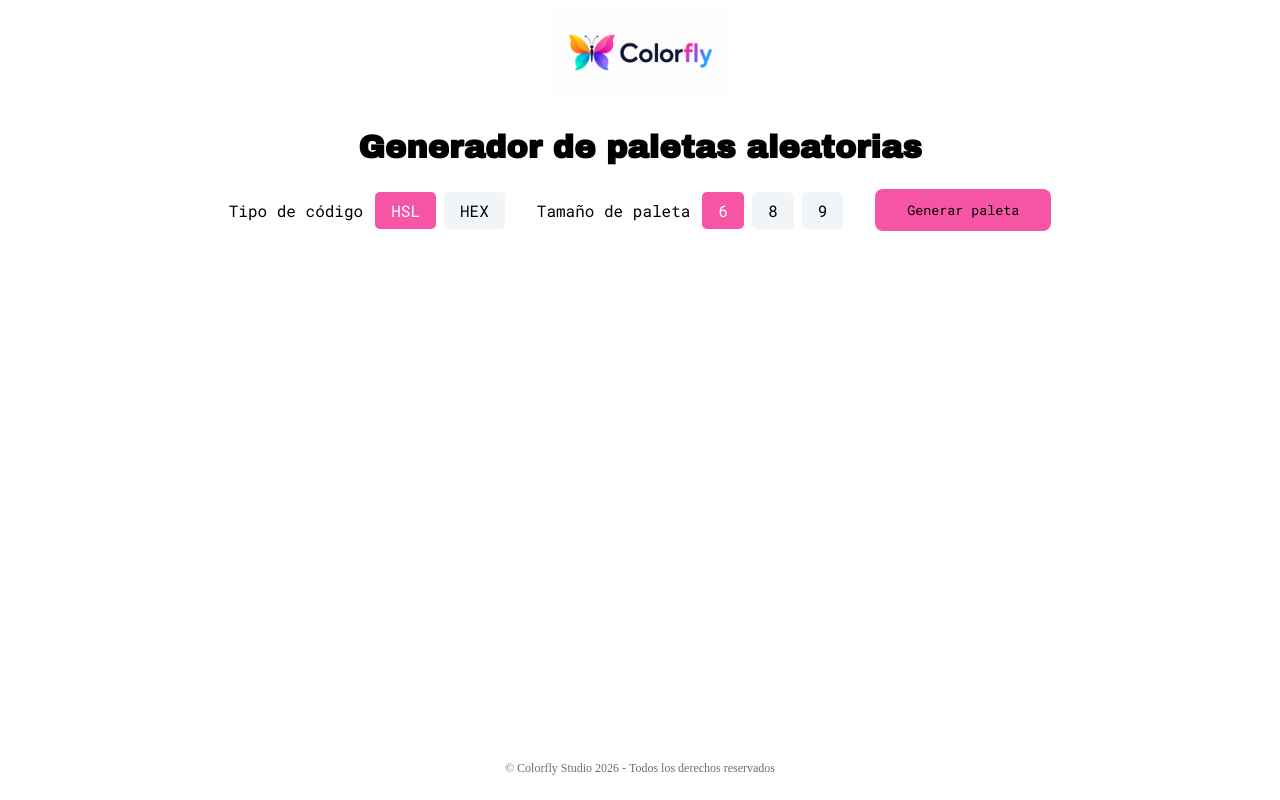
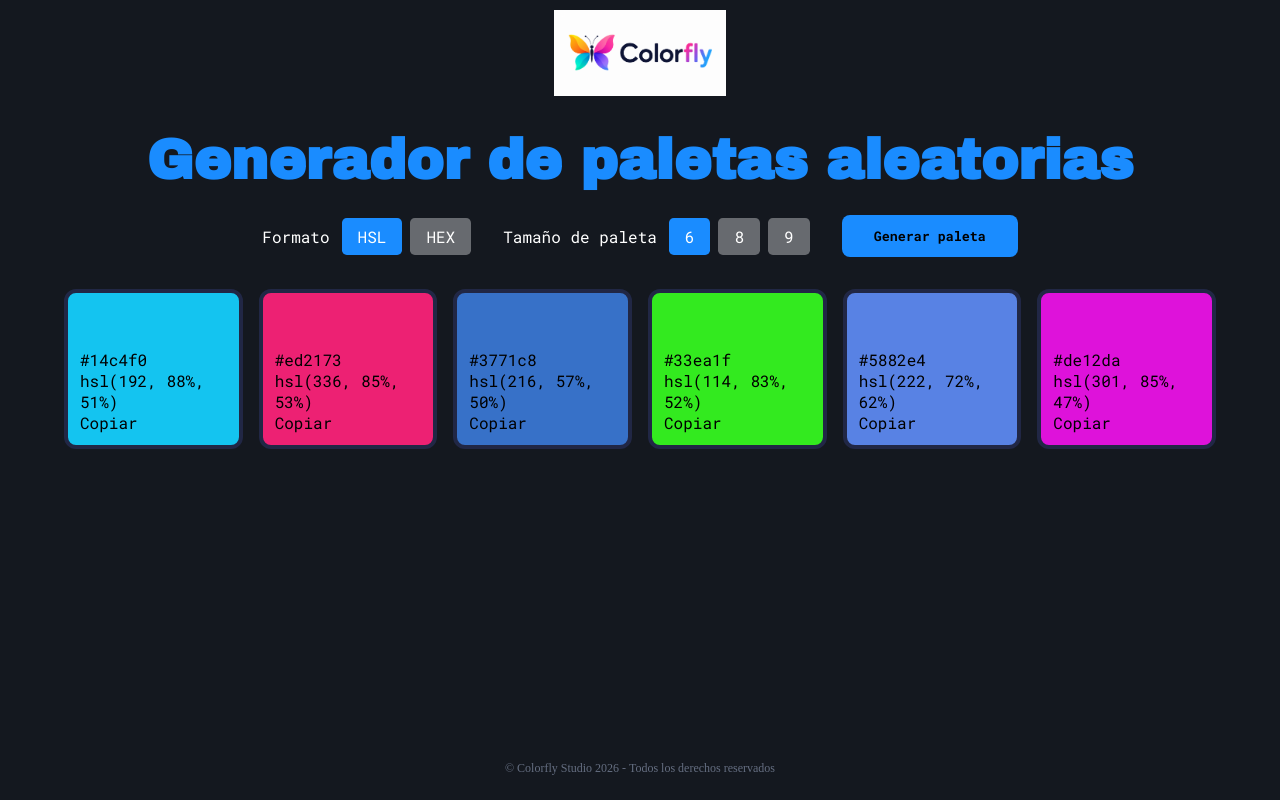
Before and after one commit to ciro-castellaro/ProyectoM1-Ciro_Castellaro, a plain HTML site: page index.html in a window 1280 px wide. Both pictures are taken after a click on the button "Generar paleta". Drawn offline with Linux system fonts and the light colour scheme.

Commit message:
feat: Se agrego la generacion de colores y mejoras visuales

```diff
--- a/app.js
+++ b/app.js
@@ -0,0 +1,67 @@
+// =============================================
+// FUNCIONES DE GENERACIÓN DE COLOR
+// =============================================
+
+function generarColorHSL() {
+    const h = Math.floor(Math.random() * 360);
+    const s = Math.floor(Math.random() * 40) + 50;
+    const l = Math.floor(Math.random() * 25) + 40;
+    return { h, s, l };
+}
+
+function hslAHex(h, s, l) {
+    s = s / 100;
+    l = l / 100;
+    const a = s * Math.min(l, 1 - l);
+    const calcularCanal = function(n) {
+        const k = (n + h / 30) % 12;
+        const canal = l - a * Math.max(Math.min(k - 3, 9 - k, 1), -1);
+        return Math.round(255 * canal).toString(16).padStart(2, "0");
+    };
+    return "#" + calcularCanal(0) + calcularCanal(8) + calcularCanal(4);
+}
+
+// =============================================
+// FUNCIÓN QUE CREA UNA TARJETA DE COLOR
+// =============================================
+
+function crearTarjetaColor(colorHSL, indice) {
+    const hex = hslAHex(colorHSL.h, colorHSL.s, colorHSL.l);
+    const hslTexto = `hsl(${colorHSL.h}, ${colorHSL.s}%, ${colorHSL.l}%)`;
+
+    const tarjeta = document.createElement("div");
+    tarjeta.classList.add("tarjeta-color");
+    tarjeta.classList.add("tarjeta-animada");
+
+    // El delay aumenta con cada tarjeta → efecto de entrada en cascada
+    tarjeta.style.animationDelay = `${indice * 0.07}s`;
+
+    tarjeta.style.backgroundColor = hex;
+    tarjeta.innerHTML = `
+        <span class="codigo-color codigo-hex">${hex}</span>
+        <span class="codigo-color codigo-hsl">${hslTexto}</span>
+        <span class="copiar-codigo">Copiar</span>
+    `;
+
+    return tarjeta;
+}
+
+// =============================================
+// LÓGICA PRINCIPAL — EVENTO DEL BOTÓN
+// =============================================
+
+const botonGenerar = document.querySelector(".boton-generar");
+const contenedorPaletas = document.getElementById("paletas");
+
+botonGenerar.addEventListener("click", function() {
+    const cantidadSeleccionada = document.querySelector('input[name="tamano-paleta"]:checked');
+    const cantidad = parseInt(cantidadSeleccionada.value);
+
+    contenedorPaletas.innerHTML = "";
+
+    for (let i = 0; i < cantidad; i++) {
+        const colorHSL = generarColorHSL();
+        const tarjeta = crearTarjetaColor(colorHSL, i);
+        contenedorPaletas.appendChild(tarjeta);
+    }
+});
--- a/index.html
+++ b/index.html
@@ -20,7 +20,7 @@
         <section class="controles">
             <div class="grupo-controles">
                 <div class="grupo-radio">
-                    <p class="grupo-titulo">Tipo de código</p>
+                    <p class="grupo-titulo">Formato</p>
 
                     <input type="radio" name="tipo-codigo" id="hsl" value="hsl" checked>
                     <label for="hsl">HSL</label>
@@ -46,7 +46,7 @@
         </section>
 
         <section class="paletas" id="paletas">
-            <!--paleta generada va aqui-->
+
         </section>
 
         <section class="paletas-guardadas">
--- a/styles.css
+++ b/styles.css
@@ -1,9 +1,43 @@
+/* VAR-COLORES */
+:root {
+    /* Fondos */
+    --fondo-negro: hsl(220, 20%, 10%);
+
+
+    /* Texto */
+    --texto-blanco: hsl(0, 0%, 100%);
+    --texto-negro: hsl(222, 30%, 12%);
+    --texto-gris: hsl(220, 12%, 45%);
+
+    /* Acentos*/
+    --acento-azul: hsl(210, 100%, 55%);
+    --acento-azul-oscuro: hsl(210, 100%, 45%);
+    --acento-cyan:hsl(200, 35%, 45%);
+    --acento-gris: hsl(220, 4%, 42%);
+    --acento-rosa:hsl(340, 70%, 55%);
+    --acento-verde:hsl(150, 40%, 40%);
+    --acento-amarillo:hsl(40, 80%, 55%);
+
+    /* UI */
+    --borde-hueso: hsl(220, 20%, 90%);
+    --borde-azul-oscuro: hsla(230, 35%, 20%);
+
+    /* Estados */
+    --exito: hsl(145, 65%, 45%);
+}
+
 /* RESET */
 *, *::before, *::after {
     margin: 0;
     padding: 0;
     box-sizing: border-box;
 }
+
+/* BODY */
+body{
+    background-color: var(--fondo-negro);
+}
+
 
 /* CONTENEDOR */
 .contenedor {
@@ -23,29 +57,6 @@
     src: url('./assets/fonts/Roboto_Mono/RobotoMono-VariableFont_wght.ttf');
 }
 
-/* VAR-COLORES */
-:root {
-    /* Fondos */
-    --fondo: hsl(0, 0%, 100%);
-    --fondo-oscuro: hsl(210, 25%, 96%);
-
-    /* Texto */
-    --texto-negro: hsl(222, 30%, 12%);
-    --texto-gris: hsl(220, 12%, 45%);
-
-    /* Acentos*/
-    --acento-celeste: hsl(195, 95%, 55%);
-    --acento-violeta: hsl(265, 85%, 65%);
-    --acento-rosa: hsl(330, 90%, 65%);
-
-    /* UI */
-    --borde-hueso: hsl(220, 20%, 90%);
-    --sombra-gris-oscuro: hsla(220, 40%, 20%, 0.08);
-
-    /* Estados */
-    --exito: hsl(145, 65%, 45%);
-}
-
 /* LOGO COLORFLY */
 .logo{
     width: 12rem;
@@ -55,6 +66,8 @@
 /* H1 */
 h1{
     font-family: "archivo-black";
+    font-size: 3.5rem;
+    color: var(--acento-azul);
     text-align: center;
     padding: 1.5rem 0 0.5rem 0;
 }
@@ -69,13 +82,14 @@ h1{
 
 /* CONTROLES */
 .grupo-controles {
+    color: var(--texto-blanco);
     display: flex;
     flex-direction: row;
     align-items: center;
     justify-content: center;
-    gap: 2rem;        /* ← esto es lo que faltaba */
+    gap: 2rem;
     padding: 1rem 2rem;
-    flex-wrap: wrap;    /* por si la pantalla es chica */
+    flex-wrap: wrap;  /* por si la pantalla es chica */
 }
 
 .grupo-radio {
@@ -98,49 +112,97 @@ input[type="radio"] { /* Oculta el input radio original del navegador para poder
 label { /* Estilo visual al label */
     padding: 0.5rem 1rem;
     border-radius: 0.3rem;
-    background: var(--fondo-oscuro);
+    background: var(--acento-gris);
     cursor: pointer;
     transition: 0.3s ease;
     font-family: "roboto-mono";
 }
 
 input[type="radio"]:checked + label { /* Cambia el estilo del label cuando el radio correspondiente está seleccionado */
-    background: var(--acento-rosa);
+    background: var(--acento-azul);
     color: white;
 }
 
 /* BOTON GENERAR */
 .boton-generar{
-    background-color: var(--acento-rosa);
+    background-color: var(--acento-azul);
     font-family: "roboto-mono";
-    width: auto;           /* ← en vez de 15rem */
+    font-weight: bold;
+    width: auto;
     padding: 0.75rem 2rem;
-    height: auto;          /* ← en vez de 4rem fijo */
+    height: auto;
     border: none;
     border-radius: 0.5rem;
     cursor: pointer;
 }
 
 .boton-generar:active {
-    background-color: var(--acento-violeta);
+    background-color: var(--acento-azul-oscuro);
+}
+
+/* ANIMACIONES PARA LA PALETA */
+/* Define la animación: la tarjeta arranca invisible y abajo, y sube a su lugar */
+@keyframes entradaTarjeta {
+    from {
+        opacity: 0;           /* arranca transparente */
+        transform: translateY(20px); /* arranca 20px más abajo */
+    }
+    to {
+        opacity: 1;           /* termina visible */
+        transform: translateY(0);    /* termina en su posición normal */
+    }
+}
+
+/* Clase que activa la animación en una tarjeta */
+.tarjeta-animada {
+    animation: entradaTarjeta 0.4s ease forwards;
+    /*
+    entradaTarjeta → el nombre de nuestro @keyframes
+    0.4s           → dura 0.4 segundos
+    ease           → arranca rápido y frena suave al final
+    forwards       → al terminar, se queda en el estado final (visible)
+    */
+}
+
+/* COTENEDOR PALETA */
+.paletas {
+    display: grid;
+    grid-template-columns: repeat(auto-fit, minmax(100px, 1fr));
+    gap: 1rem;
+    padding: 1rem 4rem;
+}
+
+/* TARJETA DE COLOR */
+.tarjeta-color {
+    font-family: "roboto-mono";
+    height: 10rem;
+    border-radius: 0.75rem;
+    overflow: hidden;
+    border: 0.25rem solid var(--borde-azul-oscuro);
+    cursor: pointer;
+    position: relative;
+    display: flex;
+    flex-direction: column;
+    justify-content: flex-end;
+    padding: 0.75rem;
 }
 
 /* SWATCH */
 .swatch {
-    border-radius: var(--borde-hueso);
-    overflow: hidden; /* Para que el borde redondeado recorte el contenido */
+    border-radius: var(--borde-azul-oscuro);
+    overflow: hidden;
     border: 1px solid var(--sombra-gris-oscuro);
-    cursor: pointer; /* Manito al pasar por encima */
+    cursor: pointer; /* al pasar por encima manito en modo "seleccionar" */
 }
 
 .swatch:hover {
-    transform: translateY(-2px);
+    transform: translateY(-4px);
     box-shadow: 4px 4px 16px -4px var(--sombra-gris-oscuro);
 }
 
 /* FOOTER */
 .footer-flycolor{
-    margin-top: auto; /* Empuja el footer al fondo */
+    margin-top: auto;
     padding: 1.5rem 2rem;
     text-align: center;
     font-size: 0.75rem;
```
Also changed, not shown: 1 other file.
